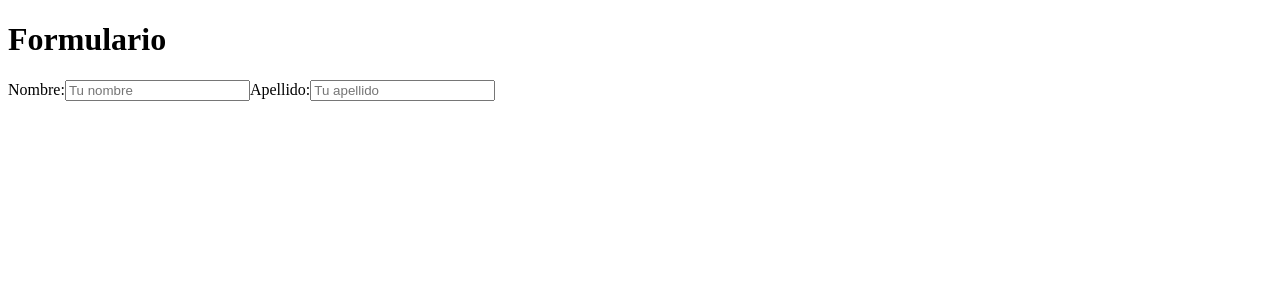
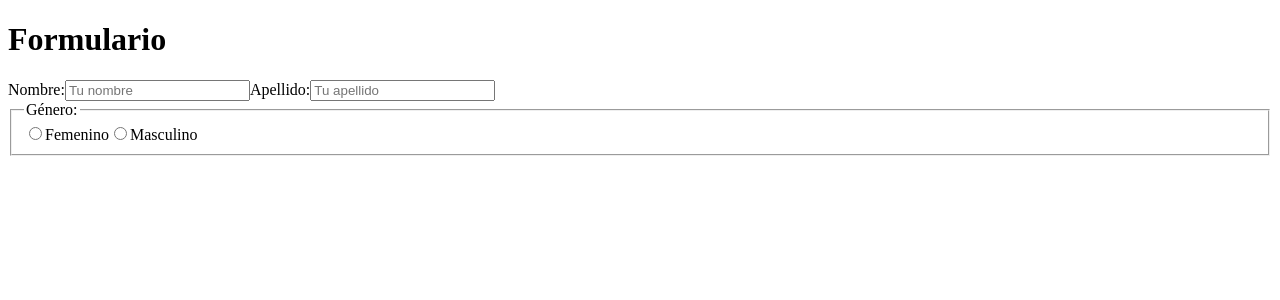
Before and after one commit to geramos2004-coder/tds222, a Vue app in the folder exam/: page / in a window 1280 px wide. Shown: the top 300 px of the page. Built offline with nearby package versions, Linux system fonts and the light colour scheme.

Commit message:
agregue al formulario genero

```diff
--- a/exam/src/App.vue
+++ b/exam/src/App.vue
@@ -9,6 +9,17 @@
         <input type="text" id="apellido" name="apellido" placeholder="Tu apellido" required>
     </div>
 
+     <fieldset>
+        <legend>Género:</legend>
+
+        <input type="radio" id="femenino" name="genero" value="femenino">
+        <label for="femenino">Femenino</label>
+
+        <input type="radio" id="masculino" name="genero" value="masculino">
+        <label for="masculino">Masculino</label>
+
+    </fieldset>
+
 </template>
 
 <script>
```
